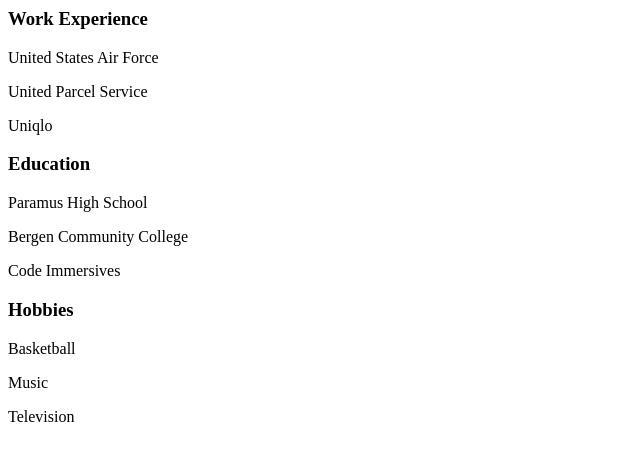
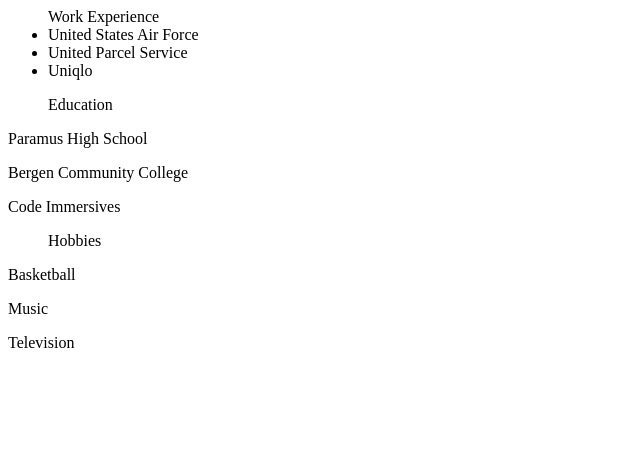
Before and after one commit to inseophwang/basic-basic-portfolio, a plain HTML site: page index.html in a window 1280 px wide. Shown: the whole page, without its empty margins (0-640 px from the left). Drawn offline with Linux system fonts and the light colour scheme.

Commit message:
last commitment

```diff
--- a/index.html
+++ b/index.html
@@ -4,15 +4,16 @@
     </head>
 
     <body>
-        <h3>Work Experience</h3>
-            <p>United States Air Force</p>
-            <p>United Parcel Service</p>
-            <p>Uniqlo</p>
-        <h3>Education</h3>
+        <ul>Work Experience
+            <li>United States Air Force</li>
+            <li>United Parcel Service</li>
+            <li>Uniqlo</li>
+        </ul>
+        <ul>Education</ul>
             <p>Paramus High School</p>
             <p>Bergen Community College</p>
             <p>Code Immersives</p>
-        <h3>Hobbies</h3>
+        <ul>Hobbies</ul>
             <p>Basketball</p>
             <p>Music</p>
             <P>Television</P>
```
